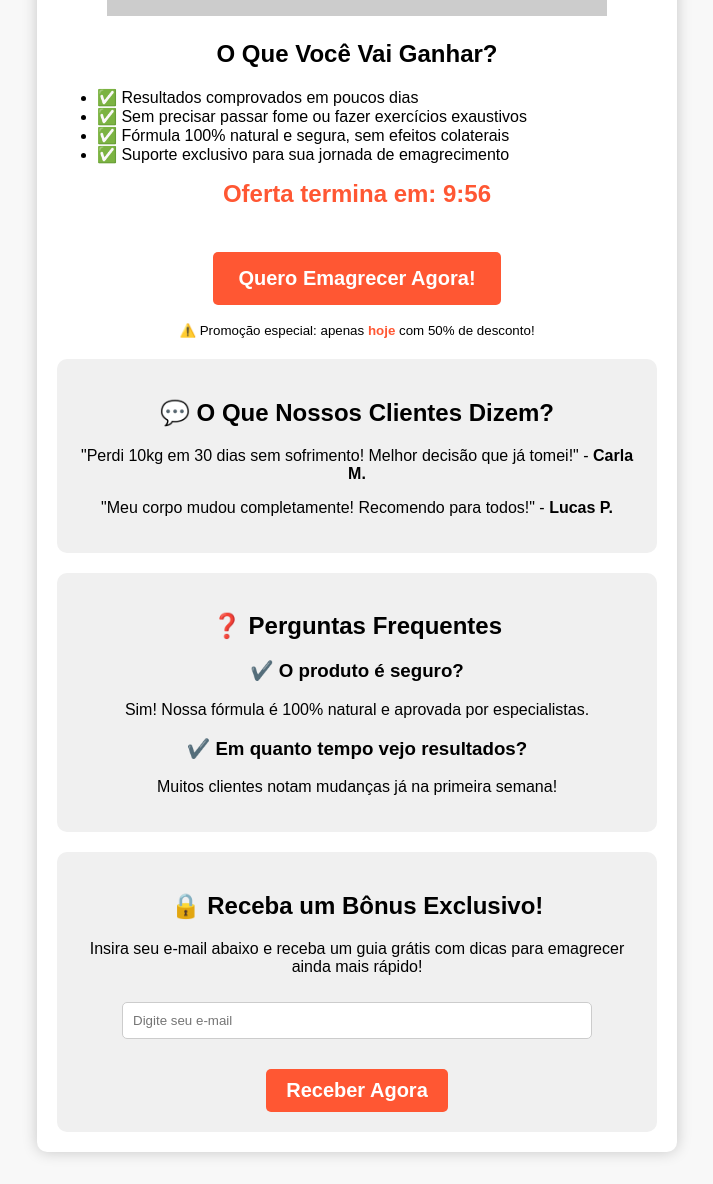
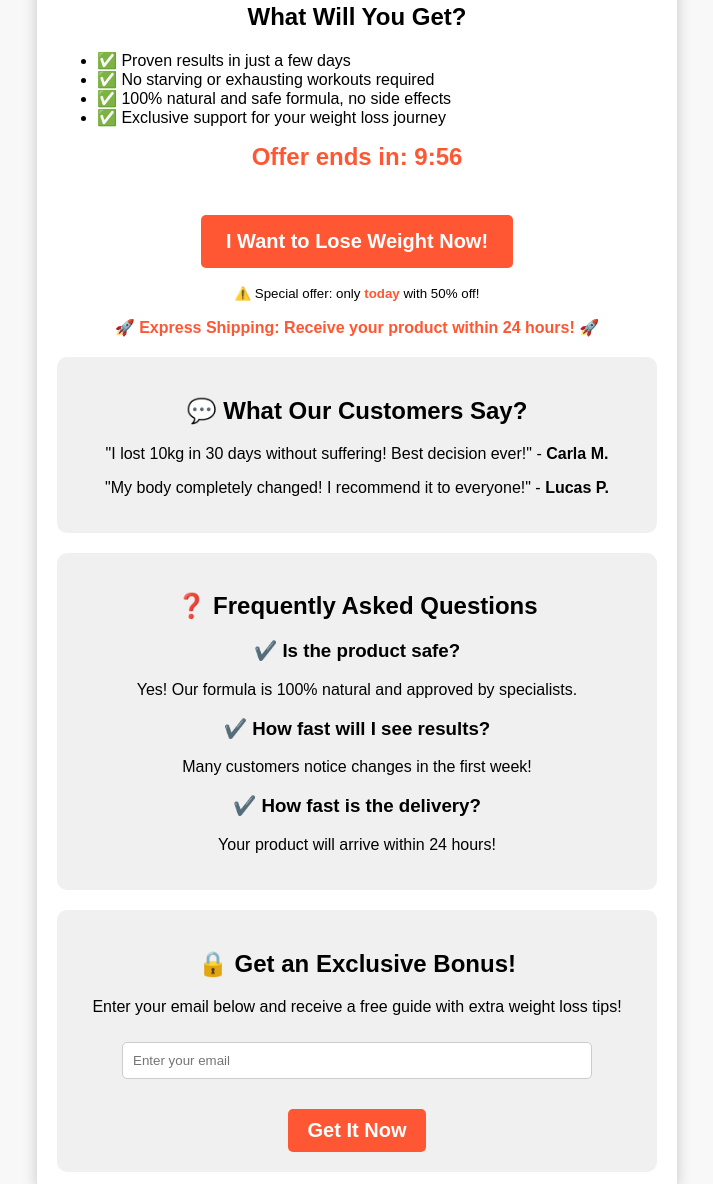
Before and after one commit to marcus1310/emagrecimentoo, a plain HTML site: page index.html in a window 1280 px wide. Shown: the part 562-1746 px from the top of the page, without its empty margins (283-996 px from the left). Drawn offline with Linux system fonts and the light colour scheme; placeholder pictures from the web are drawn by us.

Commit message:
Update index.html

```diff
--- a/index.html
+++ b/index.html
@@ -3,7 +3,7 @@
 <head>
     <meta charset="UTF-8">
     <meta name="viewport" content="width=device-width, initial-scale=1.0">
-    <title>Perca Peso Rápido e com Segurança!</title>
+    <title>Lose Weight Fast and Safely!</title>
     <style>
         body {
             font-family: Arial, sans-serif;
@@ -74,10 +74,10 @@
     <script>
         function startCountdown() {
             let countdownElement = document.getElementById("countdown");
-            let timeLeft = 10 * 60; // 10 minutos
+            let timeLeft = 10 * 60;
             setInterval(() => {
                 if (timeLeft <= 0) {
-                    countdownElement.innerHTML = "Oferta Expirada!";
+                    countdownElement.innerHTML = "Offer Expired!";
                     return;
                 }
                 let minutes = Math.floor(timeLeft / 60);
@@ -91,41 +91,45 @@
 </head>
 <body>
     <div class="container">
-        <h1>🔥 Descubra o Segredo para Emagrecer Rápido e Sem Sofrimento! 🔥</h1>
-        <p><span class="highlight">Chega de dietas que não funcionam!</span> Perca peso naturalmente e tenha o corpo dos seus sonhos!</p>
-        <img src="https://via.placeholder.com/500x300" alt="Antes e Depois">
-        <h2>O Que Você Vai Ganhar?</h2>
+        <h1>🔥 Discover the Secret to Losing Weight Fast and Easily! 🔥</h1>
+        <p><span class="highlight">No more diets that don't work!</span> Lose weight naturally and achieve the body of your dreams!</p>
+        <img src="https://via.placeholder.com/500x300" alt="Before and After">
+        <h2>What Will You Get?</h2>
         <ul style="text-align: left;">
-            <li>✅ Resultados comprovados em poucos dias</li>
-            <li>✅ Sem precisar passar fome ou fazer exercícios exaustivos</li>
-            <li>✅ Fórmula 100% natural e segura, sem efeitos colaterais</li>
-            <li>✅ Suporte exclusivo para sua jornada de emagrecimento</li>
+            <li>✅ Proven results in just a few days</li>
+            <li>✅ No starving or exhausting workouts required</li>
+            <li>✅ 100% natural and safe formula, no side effects</li>
+            <li>✅ Exclusive support for your weight loss journey</li>
         </ul>
-        <p class="countdown">Oferta termina em: <span id="countdown"></span></p>
-        <a href="#" class="cta-button">Quero Emagrecer Agora!</a>
-        <p><small>⚠️ Promoção especial: apenas <span class="highlight">hoje</span> com 50% de desconto!</small></p>
+        <p class="countdown">Offer ends in: <span id="countdown"></span></p>
+        <a href="#" class="cta-button">I Want to Lose Weight Now!</a>
+        <p><small>⚠️ Special offer: only <span class="highlight">today</span> with 50% off!</small></p>
+        <p><span class="highlight">🚀 Express Shipping: Receive your product within 24 hours! 🚀</span></p>
 
         <div class="testimonials">
-            <h2>💬 O Que Nossos Clientes Dizem?</h2>
-            <p>"Perdi 10kg em 30 dias sem sofrimento! Melhor decisão que já tomei!" - <b>Carla M.</b></p>
-            <p>"Meu corpo mudou completamente! Recomendo para todos!" - <b>Lucas P.</b></p>
+            <h2>💬 What Our Customers Say?</h2>
+            <p>"I lost 10kg in 30 days without suffering! Best decision ever!" - <b>Carla M.</b></p>
+            <p>"My body completely changed! I recommend it to everyone!" - <b>Lucas P.</b></p>
         </div>
 
         <div class="faq">
-            <h2>❓ Perguntas Frequentes</h2>
-            <h3>✔️ O produto é seguro?</h3>
-            <p>Sim! Nossa fórmula é 100% natural e aprovada por especialistas.</p>
+            <h2>❓ Frequently Asked Questions</h2>
+            <h3>✔️ Is the product safe?</h3>
+            <p>Yes! Our formula is 100% natural and approved by specialists.</p>
 
-            <h3>✔️ Em quanto tempo vejo resultados?</h3>
-            <p>Muitos clientes notam mudanças já na primeira semana!</p>
+            <h3>✔️ How fast will I see results?</h3>
+            <p>Many customers notice changes in the first week!</p>
+
+            <h3>✔️ How fast is the delivery?</h3>
+            <p>Your product will arrive within 24 hours!</p>
         </div>
 
         <div class="lead-capture">
-            <h2>🔒 Receba um Bônus Exclusivo!</h2>
-            <p>Insira seu e-mail abaixo e receba um guia grátis com dicas para emagrecer ainda mais rápido!</p>
+            <h2>🔒 Get an Exclusive Bonus!</h2>
+            <p>Enter your email below and receive a free guide with extra weight loss tips!</p>
             <form>
-                <input type="email" placeholder="Digite seu e-mail" required>
-                <button type="submit" class="cta-button">Receber Agora</button>
+                <input type="email" placeholder="Enter your email" required>
+                <button type="submit" class="cta-button">Get It Now</button>
             </form>
         </div>
     </div>
```
